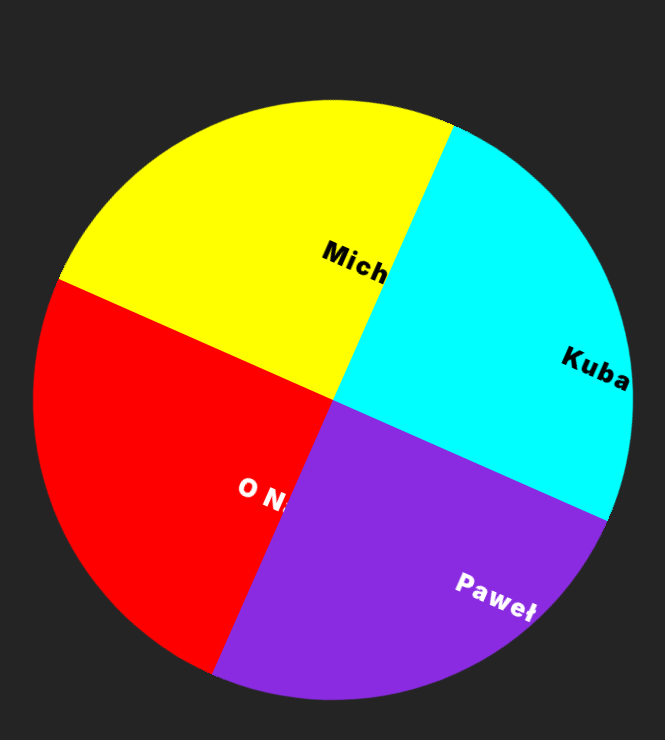
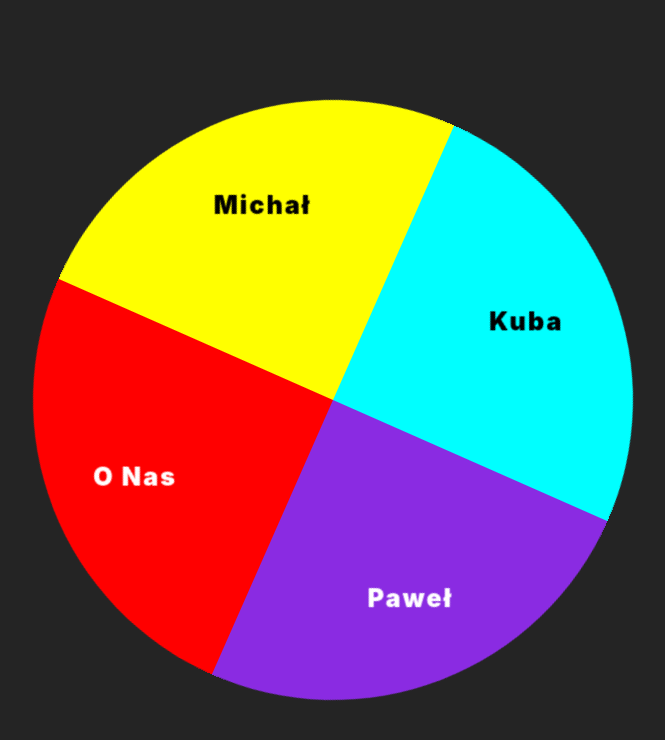
Before and after one commit to AtroxEGO/portfolio-app, a React (Create React App) app: page /example in a window 1280 px wide. Shown: the top 740 px of the page, without its empty margins (307-972 px from the left). Built offline with nearby package versions, Linux system fonts and the light colour scheme.

Commit message:
Circle: Text Rotation

```diff
--- a/src/components/Circle/Circle.css
+++ b/src/components/Circle/Circle.css
@@ -25,7 +25,15 @@ html{
     min-width: 300px;
     overflow: hidden;
     transition: all 0.3s ease-in-out;
-    user-select: none
+    user-select: none;
+}
+
+.personName {
+    width: fit-content;
+    animation: 100s infinite rotatingReverse;
+    position: relative;
+    top: 7.5rem;
+    left: 6rem;
 }
 
 .slice:hover{
@@ -36,10 +44,10 @@ html{
 }
 
 .slice span{
-    position: relative;
     font-size: 1.4rem;
     font-weight: 900;
     letter-spacing: 2px;
+
 }
 
 .slice:first-child{
@@ -112,100 +120,20 @@ html{
 
 @keyframes rotating{
     0%{
-        transform: rotate(0);
+        transform: rotate(0deg);
     }
-
-
 
     100%{
         transform: rotate(360deg);
     }
 }
 
+@keyframes rotatingReverse{
+    0%{
+        transform: rotate(360deg);
+    }
 
-
-
-
-
-/* .root {
-    height: 100%;
-    width: 100%;
+    100%{
+        transform: rotate(0deg);
+    }
 }
-
-.pie {
-    background-color: rgba(0, 0, 0, 0.5);
-    position: relative;
-    width: 25rem;
-    height: 25rem;
-    border-radius: 50%;
-    overflow: hidden;
-    padding-bottom: 10%;
-    padding-left: 10%;
-}
-
-button, button:focus {
-    outline: none;
-    background-color: rgb(75, 75, 75);
-    border: thin solid rgb(44, 44, 44);
-    position: absolute;
-    cursor: pointer;
-    width: 100%;
-    height: 100%;
-    left: 50%;
-    bottom: 50%;
-    transform-origin: bottom left;
-    transition: all 200ms ease-out;
-}
-
-button:hover {
-    box-shadow: 0px 0px 10px 5px #b6b6b6;
-    z-index: 1;
-}
-
-.text {
-    position: absolute;
-    bottom: 140px;
-    font-size: 2.3rem;
-    color: white;
-    left: 90px;
-    transform: skewY(-30deg) rotate(0deg);
-  }
-
-.firstPie {
-    transform: rotate(0deg) skewY(30deg)
-}
-.firstPie:hover {
-    translate: -50px 30px;
-}
-
-.secondPie {
-    transform: rotate(120deg) skewY(30deg)
-}
-.secondPie:hover {
-    translate: 0px -50px;
-}
-.secondPie .text {
-    transform: skewY(-30deg) rotate(240deg);
-}
-
-.thirdPie {
-    transform: rotate(240deg) skewY(30deg)
-}
-.thirdPie:hover {
-    translate: 50px 30px;
-}
-.thirdPie .text {
-    transform: skewY(-30deg) rotate(120deg);
-}
-
-@media screen and (max-height: 660px){
-    .pie {
-        height: 20rem;
-        width: 20rem;
-    }
-    .text {
-        bottom: 70px;
-        font-size: 1.5rem;
-        left: 40px;
-      }
-} */
--- a/src/components/Circle/Circle.js
+++ b/src/components/Circle/Circle.js
@@ -6,16 +6,16 @@ function Circle() {
     <div className='root'>
         <div className="circle">
           <div className="slice">
-            <span>Michał</span>
+          <div className='personName'><span>Michał</span></div>
           </div>
           <div className="slice">
-          <span>Kuba</span>
+          <div className='personName'><span>Kuba</span></div>
           </div>
           <div className="slice">
-          <span>Paweł</span>
+          <div className='personName'><span>Paweł</span></div>
           </div>
           <div className="slice">
-          <span>O&nbsp;Nas</span>
+          <div className='personName'><span>O&nbsp;Nas</span></div>
           </div>
         </div>
 
```
